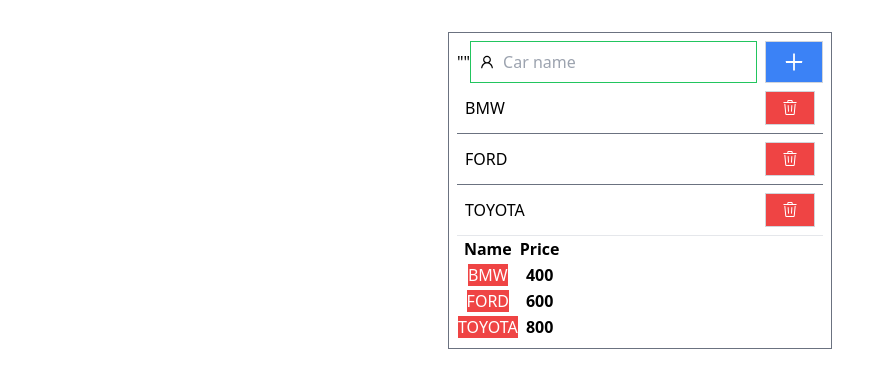
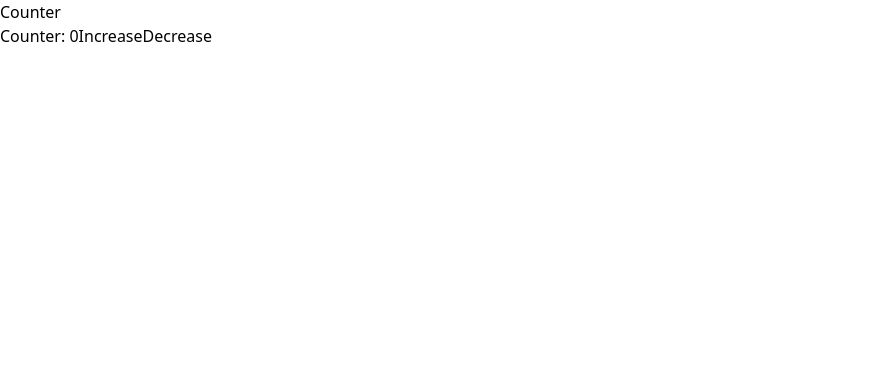
Before and after one commit to datlt2306/FPL-WEB209, a React (Vite) app: page / in a window 1280 px wide. Shown: the top 388 px of the page, without its empty margins (0-894 px from the left). Built offline with nearby package versions, Linux system fonts and the light colour scheme.

Commit message:
Buổi 4: useContext

```diff
--- a/src/App.tsx
+++ b/src/App.tsx
@@ -1,69 +1,11 @@
-import { useState } from "react";
-import "./App.css";
-import { Form, List } from "./components";
-import { ICar } from "./interfaces/car";
-import Table from "./components/Table";
+import Counter from "./components/Counter";
 
-const carsData: ICar[] = [
-    { id: 1, name: "BMW", price: 200 },
-    { id: 2, name: "FORD", price: 300 },
-    { id: 3, name: "TOYOTA", price: 400 },
-];
-
-const columns = [
-    {
-        title: "Name",
-        dataIndex: "name",
-        key: "name",
-        render: (item: any) => (
-            <a href="" className="bg-red-500 text-white">
-                {item?.name}
-            </a>
-        ),
-        header: (title: any) => <h1>{title}</h1>,
-    }, // column
-    {
-        title: "Price",
-        dataIndex: "price",
-        key: "price",
-        render: (item: any) => <span className="font-bold">{item.price * 2}</span>,
-    }, // column
-];
-
-// =================
-
-// const postsData = [
-//     { id: 1, title: "Post A", desc: "Mo ta A", author: "Datlt" },
-//     { id: 2, title: "Post B", desc: "Mo ta B", author: "Kientt" },
-// ];
-// const columns2 = [
-//     { title: "Title", dataIndex: "title", key: "title"}, // column
-//     { title: "Author", dataIndex: "author", key: "author" }, // column
-// ];
-function App() {
-    //State
-    const [cars, setCars] = useState<ICar[]>(carsData);
-    const [isLoading, setIsLoading] = useState<Boolean>(false);
-    const [error, setError] = useState<string>("");
-
-    // Action
-    const addCar = (car: ICar) => {
-        setCars([...cars, car]);
-    };
-    const removeCar = (id: number) => {
-        setCars(cars.filter((car) => car.id !== id));
-    };
+const App = () => {
     return (
-        <>
-            <div className="w-96 border border-gray-500 p-2 mx-auto">
-                <Form onAdd={addCar} />
-                <List dataSource={cars} onRemove={removeCar} />
-                <hr />
-                <Table dataSource={carsData} columns={columns} />
-                {/* <Table dataSource={postsData} columns={columns2} /> */}
-            </div>
-        </>
+        <div>
+            <h2>Counter</h2>
+            <Counter />
+        </div>
     );
-}
-
+};
 export default App;
--- /dev/null
+++ b/src/components/Counter/index.tsx
@@ -0,0 +1,17 @@
+import { CounterContext } from "@/context";
+import React, { useContext } from "react";
+
+type Props = {};
+
+const Counter = (props: Props) => {
+    const { count, increment, decrement } = useContext(CounterContext);
+    return (
+        <div>
+            Counter: {count}
+            <button onClick={() => increment()}>Increase</button>
+            <button onClick={() => decrement()}>Decrease</button>
+        </div>
+    );
+};
+
+export default Counter;
--- /dev/null
+++ b/src/context/index.tsx
@@ -0,0 +1,31 @@
+// App : state
+// | props
+// List Add Edit
+// | props
+// Item
+
+import { createContext, useState } from "react";
+
+export const CounterContext = createContext({} as any);
+
+type CounterProviderProps = {
+    children: React.ReactNode;
+};
+
+const CounterProvider = ({ children }: CounterProviderProps) => {
+    const [count, setCount] = useState(0);
+
+    const increment = () => {
+        setCount(count + 1);
+    };
+    const decrement = () => {
+        setCount(count - 1);
+    };
+
+    return (
+        <CounterContext.Provider value={{ count, increment, decrement }}>
+            {children}
+        </CounterContext.Provider>
+    );
+};
+export default CounterProvider;
--- a/src/main.tsx
+++ b/src/main.tsx
@@ -1,10 +1,10 @@
-import React from "react";
 import ReactDOM from "react-dom/client";
 import App from "./App.tsx";
+import CounterProvider, { CounterContext } from "./context/index.tsx";
 import "./index.css";
 
 ReactDOM.createRoot(document.getElementById("root") as HTMLElement).render(
-    <React.StrictMode>
+    <CounterProvider>
         <App />
-    </React.StrictMode>
+    </CounterProvider>
 );
```
